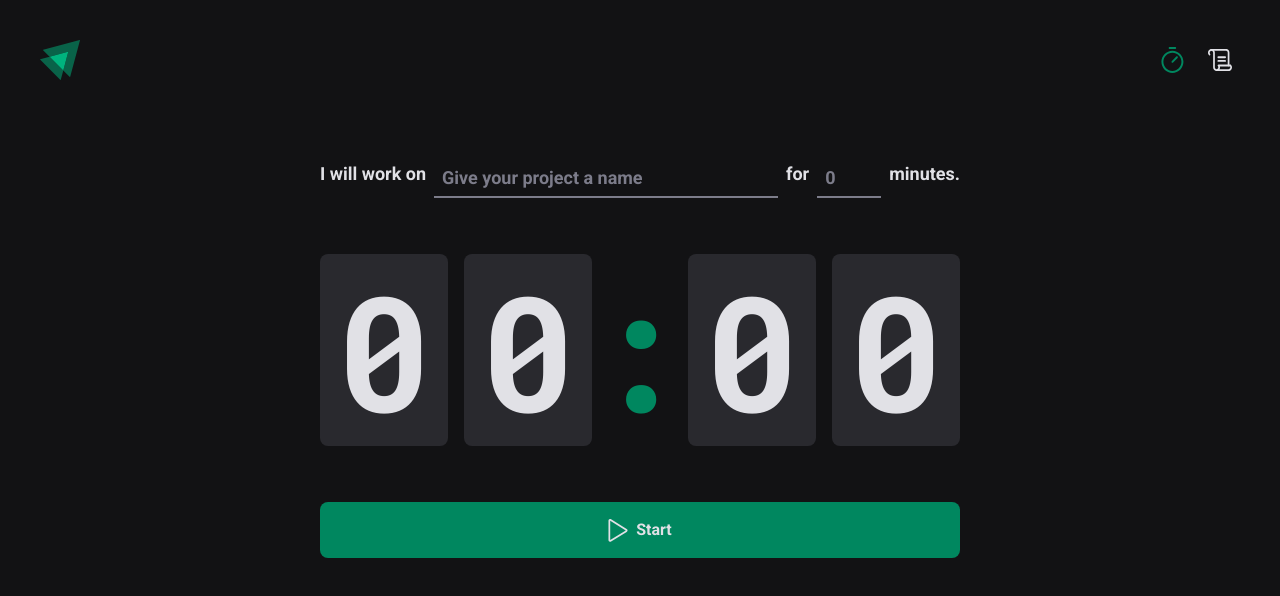
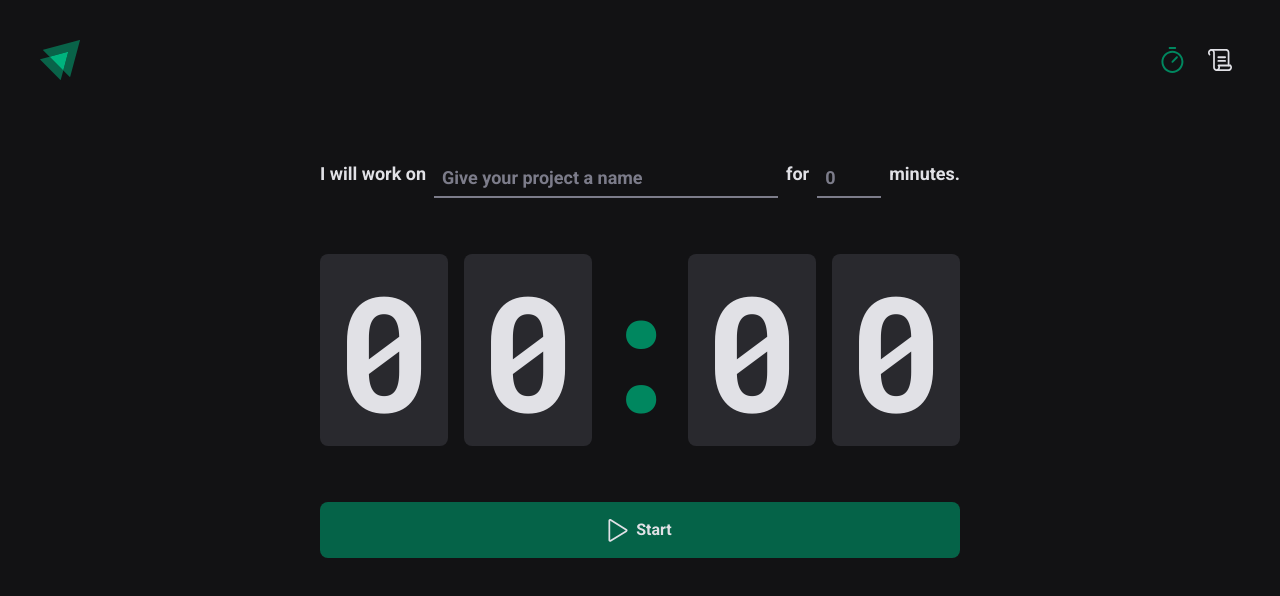
Before and after one commit to ayyyub777/TimelyBound, a React (Vite) app: page / in a window 1280 px wide. Shown: the top 596 px of the page. Built offline with nearby package versions, Linux system fonts and the light colour scheme.

Commit message:
Add Tooltip

```diff
--- a/src/components/ToggleButton.jsx
+++ b/src/components/ToggleButton.jsx
@@ -1,16 +1,32 @@
-import { useContext } from "react";
+import { useContext, useState } from "react";
 import { TimerContext } from "../contexts/TimerContext";
 
 export default function ToggleButton() {
   const { handleTime, isRunning, taskIsSet } = useContext(TimerContext);
+  const [isTooltipVisible, setIsTooltipVisible] = useState(false);
+
+  const handleMouseEnter = () => {
+    setIsTooltipVisible(true);
+  };
+
+  const handleMouseLeave = () => {
+    setIsTooltipVisible(false);
+  };
   return (
+    <>
       <button
-      className={`w-full font-bold text-[1rem] py-4 flex gap-2 justify-center align-middle rounded-lg ${
-        isRunning ? "bg-red" : "bg-brand-principal"
-      }`}
+        className={`relative w-full font-bold text-[1rem] py-4 flex gap-2 justify-center align-middle rounded-lg ${
+          !taskIsSet && "bg-brand-principal/70 "
+        } ${isRunning ? "bg-red" : "bg-brand-principal"}`}
         onClick={() => handleTime(!isRunning)}
-      disabled={!taskIsSet}
+        onMouseEnter={handleMouseEnter}
+        onMouseLeave={handleMouseLeave}
       >
+        {isTooltipVisible && !taskIsSet && (
+          <div className="bg-gray-dark absolute font-bold text-sm bottom-16 px-4 py-3 mb-2 rounded-md leading-6">
+            Fill in the activity and duration before starting.
+          </div>
+        )}
         {isRunning ? (
           <svg
             width="18"
@@ -56,5 +72,6 @@ export default function ToggleButton() {
         )}
         <span>{isRunning ? "Stop" : "Start"}</span>
       </button>
+    </>
   );
 }
--- a/tailwind.config.js
+++ b/tailwind.config.js
@@ -17,6 +17,7 @@ export default {
           divider: "#323238",
           element: "#29292E",
           background: "#121214",
+          dark: "#09090A",
         },
         red: "#AB222E",
         brand: {
```
Lines whose indentation alone changed are shown as unchanged.
